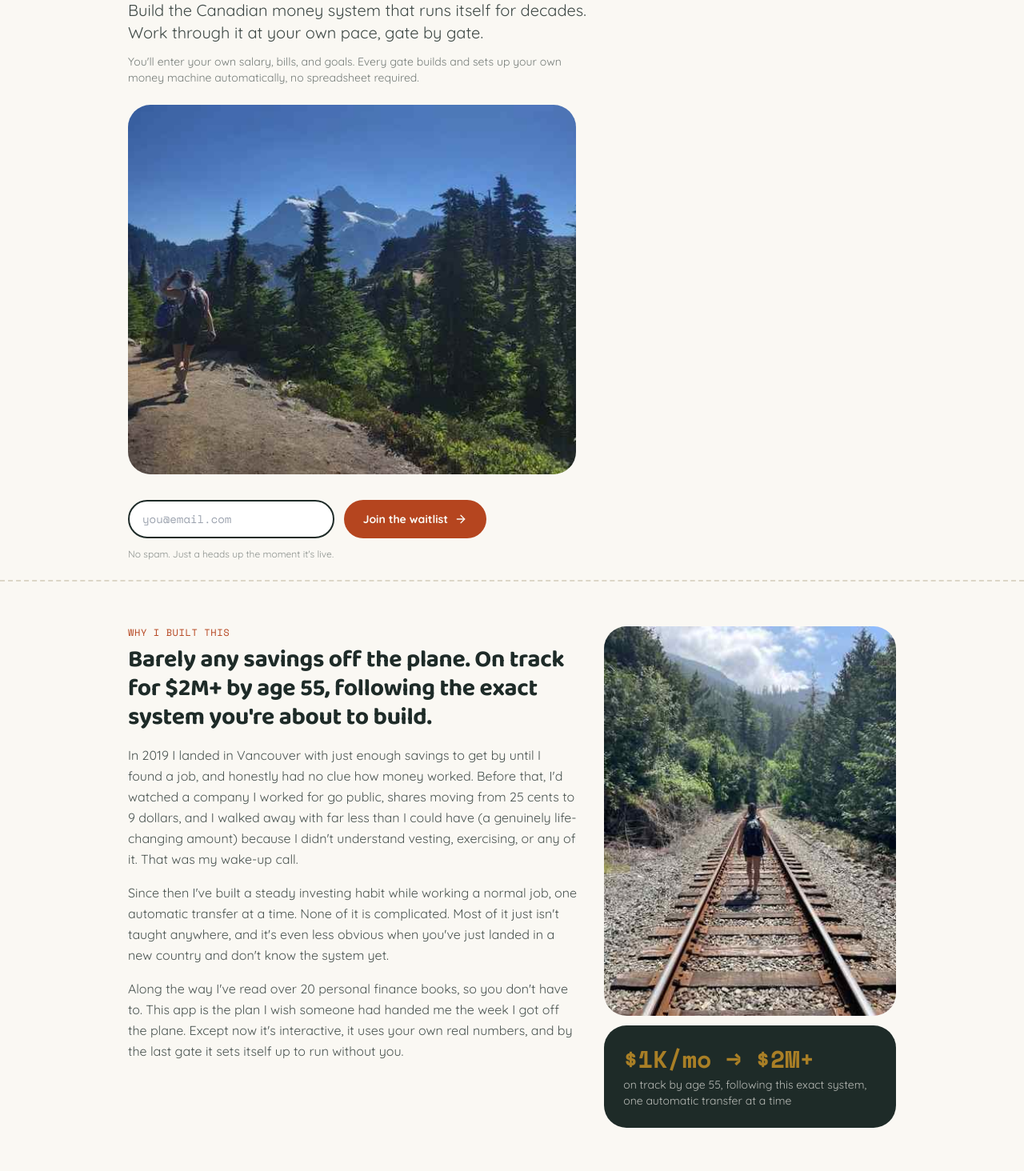
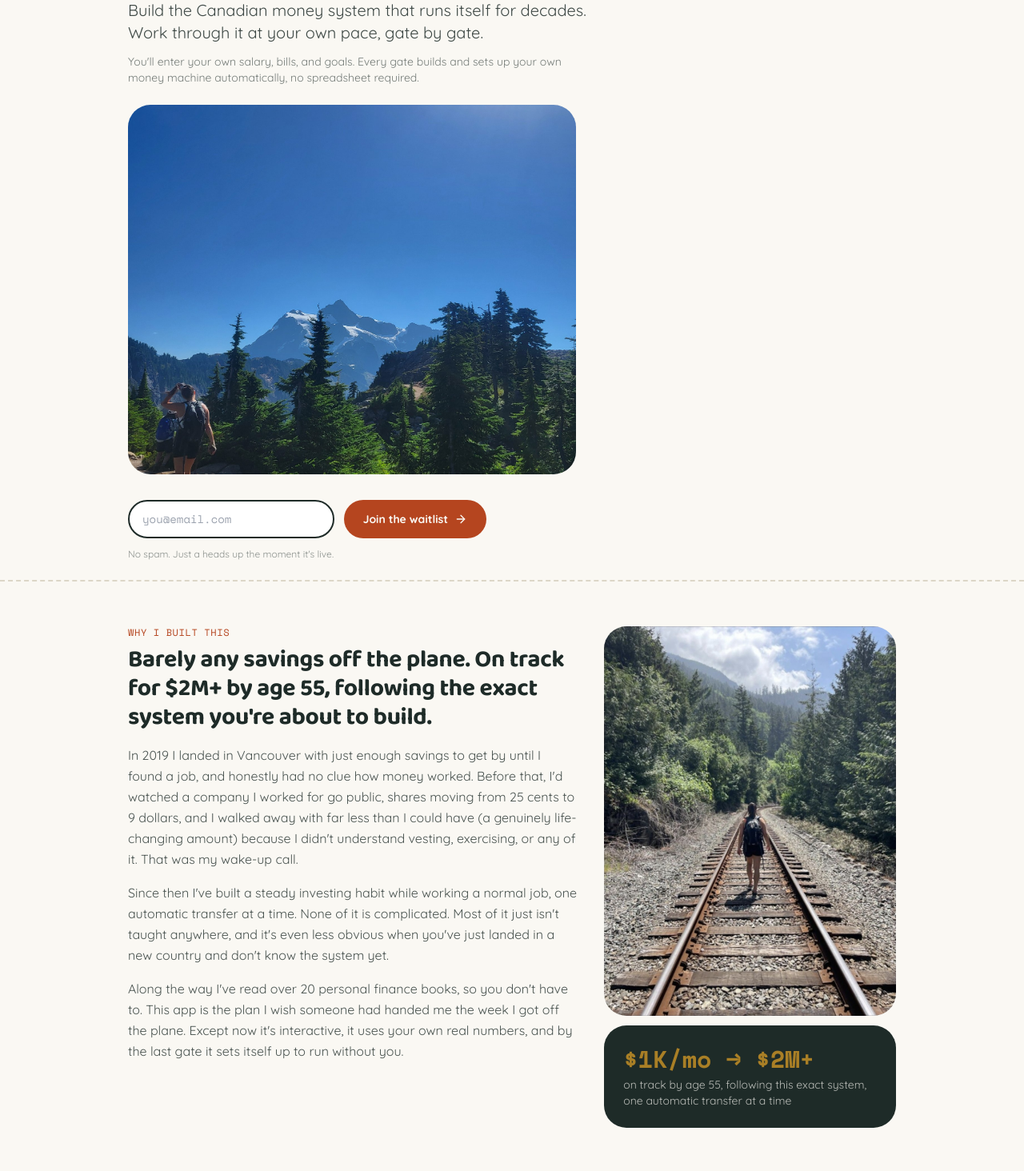
Before and after one commit to brianran-lab/Landing-Money-Plan-, a React (Vite) app: page / in a window 1280 px wide. Shown: the part 274-1738 px from the top of the page at 80% size. Built offline with nearby package versions, Linux system fonts and the light colour scheme.

Commit message:
Update Website.jsx

```diff
--- a/src/pages/Website.jsx
+++ b/src/pages/Website.jsx
@@ -106,7 +106,7 @@ export default function LandingMoneyPlanSite() {
           You'll enter your own salary, bills, and goals. Every gate builds and sets up your own money machine automatically, no spreadsheet required.
         </p>
         <div className="rounded-[1.75rem] overflow-hidden mb-8" style={{ aspectRatio: "1.21", maxWidth: 560 }}>
-          <img src={SKYLINE_IMG} alt="Hiking near Mount Shuksan, BC" className="w-full h-full object-cover" />
+          <img src="/photos/trail-mountain-fixed.jpg" alt="Hiking near Mount Shuksan, BC" className="w-full h-full object-cover" />
         </div>
         <form onSubmit={handleJoin} id="waitlist" className="flex flex-col sm:flex-row gap-3 max-w-md">
           <input
@@ -141,7 +141,7 @@ export default function LandingMoneyPlanSite() {
           </div>
           <div className="sm:col-span-2">
             <div className="rounded-[1.75rem] overflow-hidden mb-3" style={{ aspectRatio: "0.75" }}>
-              <img src={COASTAL_IMG} alt="Walking the tracks, BC backcountry" className="w-full h-full object-cover" />
+              <img src="/photos/trail-tracks-final.jpg" alt="Walking the tracks, BC backcountry" className="w-full h-full object-cover" />
             </div>
             <div className="rounded-[1.75rem] p-6" style={{ background: INK, color: PAPER }}>
               <div className="font-mono text-3xl font-bold mb-1" style={{ color: GOLD }}>$1K/mo → $2M+</div>
```
